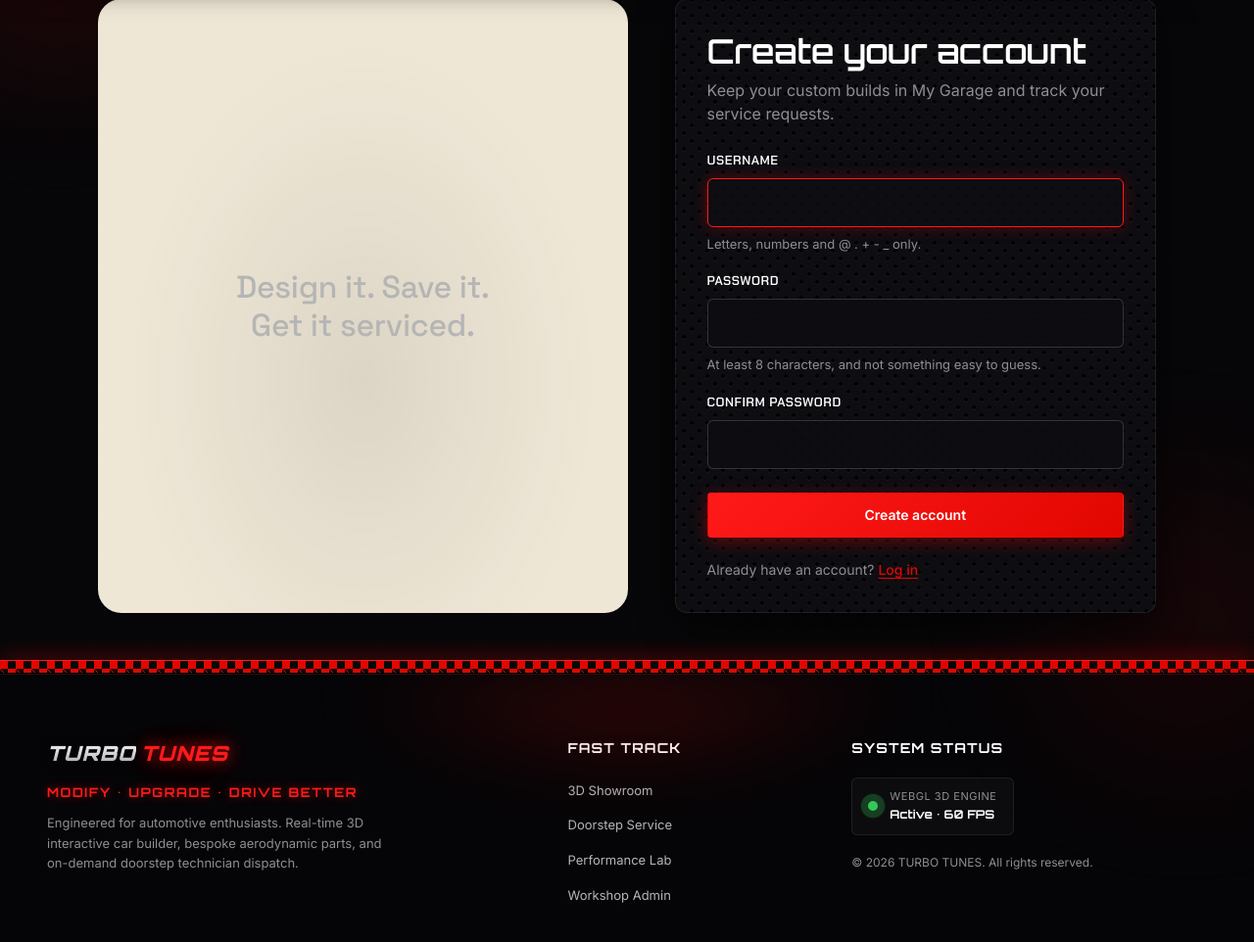
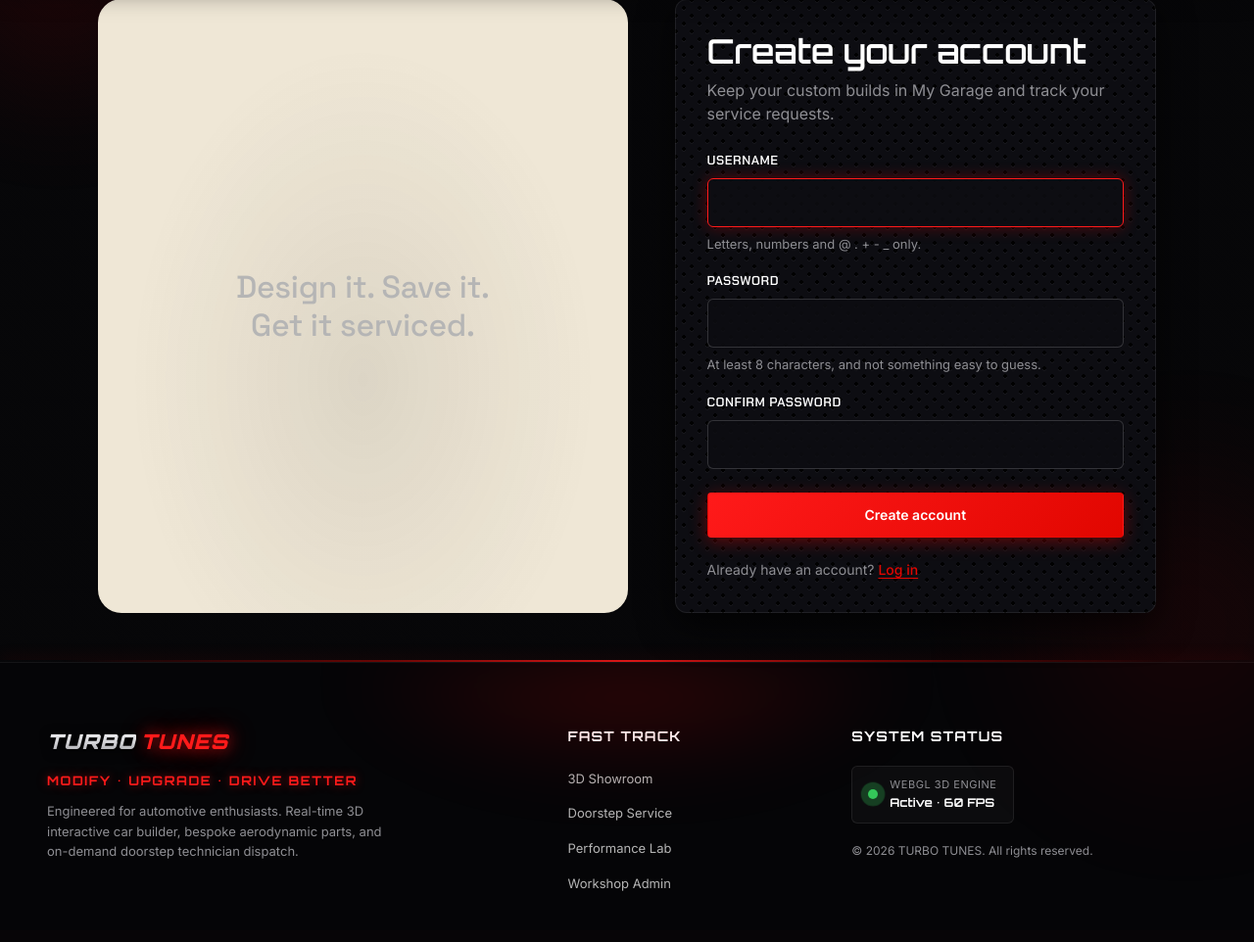
Before and after one commit to Rakshith09-web/Turbo-Tunes, a Django app: page /accounts/register/ in a window 1280 px wide. Shown: the part 91-1053 px from the top of the page at 98% size. After the commit the page ends 1001 px from the top, so only its background shows below. Run offline with Django 5.2, Linux system fonts and the light colour scheme; data that the repository does not hold is empty.

Commit message:
fix: remove distracting checkered flag divider below 3D customizer and modernize footer divider

```diff
--- a/cars/static/cars/css/customizer.css
+++ b/cars/static/cars/css/customizer.css
@@ -22,6 +22,10 @@
   border-radius: 16px;
   overflow: hidden;
   background: radial-gradient(ellipse at 50% 78%, rgba(32, 31, 28, 0.06) 0%, rgba(32, 31, 28, 0) 60%), var(--bg);
+}
+
+.checkered-flag-divider {
+  display: none !important;
 }
 
 #viewer {
--- a/cars/templates/cars/customizer.html
+++ b/cars/templates/cars/customizer.html
@@ -22,3 +22,4 @@
   </div>
   <script type="module" src="{% static 'cars/js/viewer.js' %}"></script>
 {% endblock %}
+{% block footer_divider %}{% endblock %}
--- a/static/base.css
+++ b/static/base.css
@@ -308,22 +308,14 @@ main {
   padding: 0 0 48px;
 }
 
-/* ---- Checkered Flag Divider ----------------------------------------------- */
+/* ---- Sleek Racing Accent Divider ----------------------------------------- */
 .checkered-flag-divider {
   position: relative;
-  height: 14px;
+  height: 2px;
   width: 100%;
-  background-image:
-    linear-gradient(45deg, #070709 25%, transparent 25%),
-    linear-gradient(-45deg, #070709 25%, transparent 25%),
-    linear-gradient(45deg, transparent 75%, #070709 75%),
-    linear-gradient(-45deg, transparent 75%, #070709 75%);
-  background-size: 16px 16px;
-  background-position: 0 0, 0 8px, 8px -8px, -8px 0px;
-  background-color: var(--racing-red);
-  border-top: 1px solid var(--neon-red);
-  border-bottom: 1px solid #000;
-  box-shadow: 0 0 25px rgba(225, 6, 0, 0.45);
+  background: linear-gradient(90deg, transparent 5%, rgba(225, 6, 0, 0.45) 30%, rgba(255, 26, 26, 0.85) 50%, rgba(225, 6, 0, 0.45) 70%, transparent 95%);
+  box-shadow: 0 0 16px rgba(225, 6, 0, 0.35);
+  border: none;
 }
 
 /* ---- Cinematic Dark Footer ------------------------------------------------ */
--- a/templates/base.html
+++ b/templates/base.html
@@ -46,8 +46,10 @@
     {% block content %}{% endblock %}
   </main>
 
-  <!-- Checkered-flag divider above footer -->
-  <div class="checkered-flag-divider" aria-hidden="true"></div>
+  <!-- Footer Divider (subtle luminous streak) -->
+  {% block footer_divider %}
+    <div class="checkered-flag-divider" aria-hidden="true"></div>
+  {% endblock %}
 
   <!-- Cinematic Dark Footer -->
   <footer class="site-footer">
```
